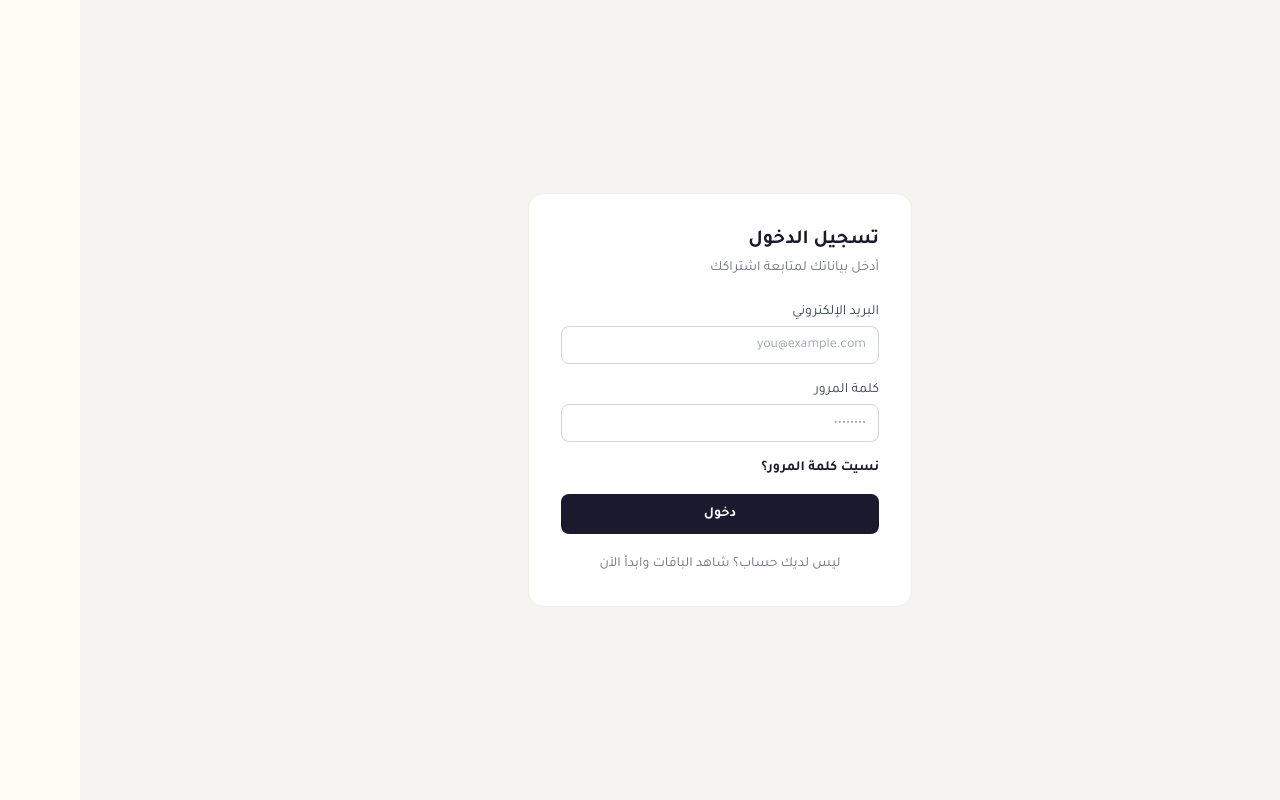
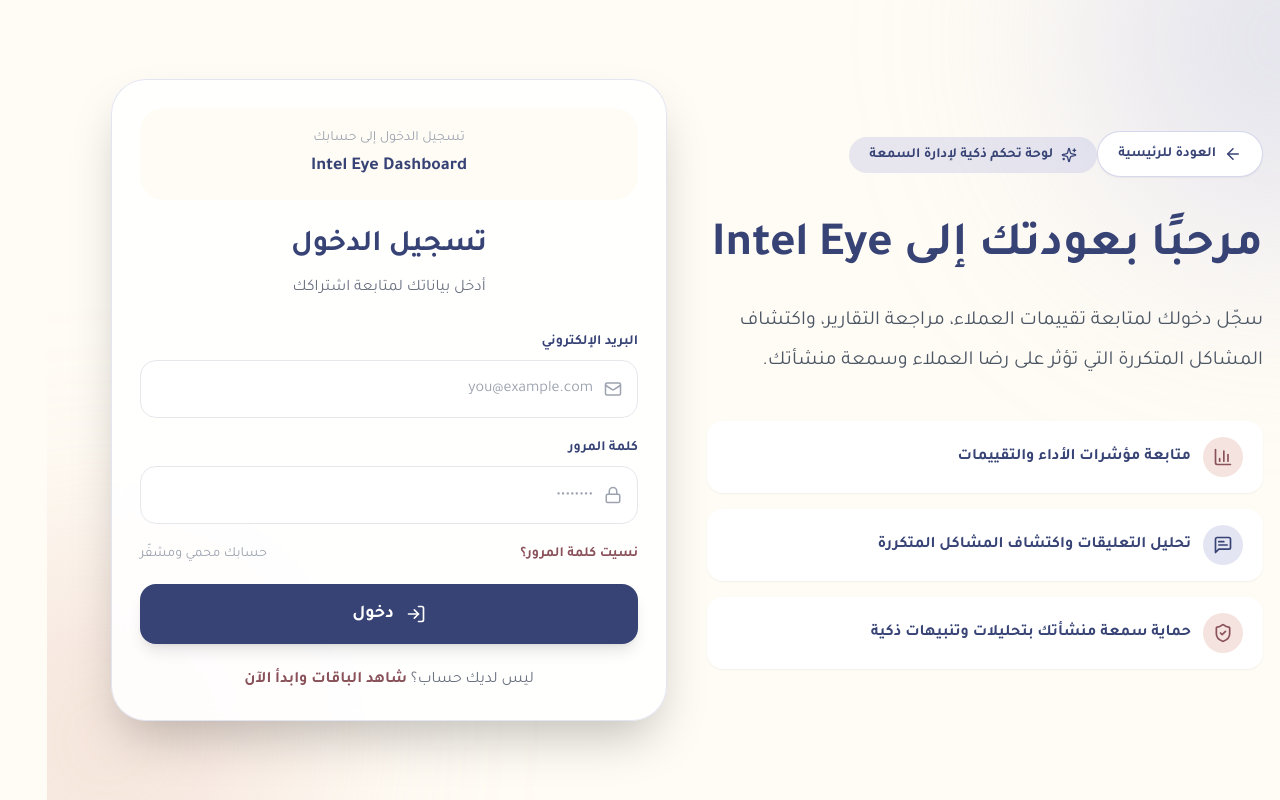
Before and after one commit to alaaalhrebi/inteleye, a Next.js app in the folder inteleye_project/: page /login in a window 1280 px wide. Built offline with nearby package versions, Linux system fonts and the light colour scheme; no server answers.

Commit message:
Update page.tsx

```diff
--- a/inteleye_project/src/app/login/page.tsx
+++ b/inteleye_project/src/app/login/page.tsx
@@ -1,117 +1,223 @@
 "use client";
 
-import { Suspense, useState } from "react";
-import { useRouter, useSearchParams } from "next/navigation";
+import Link from "next/link";
+import { useState } from "react";
+import { useRouter } from "next/navigation";
+import { motion } from "framer-motion";
+import {
+  ArrowLeft,
+  BarChart3,
+  Lock,
+  LogIn,
+  Mail,
+  MessageSquareText,
+  ShieldCheck,
+  Sparkles,
+} from "lucide-react";
 import { createSupabaseBrowserClient } from "@/lib/supabase-browser";
 
 export default function LoginPage() {
-  return (
-    <Suspense fallback={null}>
-      <LoginForm />
-    </Suspense>
-  );
-}
-
-function LoginForm() {
-  const searchParams = useSearchParams();
-  const selectedPlan = searchParams.get("plan") ?? "basic";
+  const router = useRouter();
+  const supabase = createSupabaseBrowserClient();
 
   const [email, setEmail] = useState("");
   const [password, setPassword] = useState("");
+
   const [loading, setLoading] = useState(false);
-  const [error, setError] = useState<string | null>(null);
+  const [message, setMessage] = useState("");
 
-  const router = useRouter();
-  const supabase = createSupabaseBrowserClient();
+  async function handleLogin(e: React.FormEvent<HTMLFormElement>) {
+    e.preventDefault();
 
-  async function handleSubmit(e: React.FormEvent) {
-    e.preventDefault();
     setLoading(true);
-    setError(null);
+    setMessage("");
 
-    const { data, error } = await supabase.auth.signInWithPassword({
+    const { error } = await supabase.auth.signInWithPassword({
       email,
       password,
     });
 
+    setLoading(false);
+
     if (error) {
-      setError(error.message);
-      setLoading(false);
+      setMessage("البريد الإلكتروني أو كلمة المرور غير صحيحة");
       return;
     }
 
-    const { data: client } = await supabase
-      .from("clients")
-      .select("subscription_status, plan")
-      .eq("user_id", data.user.id)
-      .single();
-
-    if (client?.subscription_status === "active") {
     router.push("/dashboard");
-      return;
-    }
-
-    const plan = client?.plan || selectedPlan || "basic";
-
-    router.push(`/checkout?plan=${plan}`);
   }
 
   return (
-    <div dir="rtl" className="min-h-screen flex items-center justify-center bg-[#f5f4f0] px-4">
-      <div className="w-full max-w-sm bg-white rounded-2xl border border-[#eeede8] p-8">
-        <h1 className="text-xl font-bold text-[#1a1a2e] mb-1">تسجيل الدخول</h1>
-        <p className="text-sm text-gray-500 mb-6">أدخل بياناتك لمتابعة اشتراكك</p>
+    <main
+      dir="rtl"
+      className="relative min-h-screen overflow-hidden bg-[#FFFCF5] px-6 py-10 text-[#374375]"
+    >
+      <div className="absolute right-[-140px] top-[-140px] h-[360px] w-[360px] rounded-full bg-[#BABDE2]/50 blur-[120px]" />
+      <div className="absolute bottom-[-120px] left-[-120px] h-[360px] w-[360px] rounded-full bg-[#DFAEA1]/40 blur-[120px]" />
 
-        <form onSubmit={handleSubmit} className="space-y-4">
+      <div className="relative mx-auto grid min-h-[calc(100vh-5rem)] max-w-6xl items-center gap-10 lg:grid-cols-2">
+        <motion.section
+          initial={{ opacity: 0, x: 40 }}
+          animate={{ opacity: 1, x: 0 }}
+          transition={{ duration: 0.7 }}
+          className="hidden lg:block"
+        >
+          <Link
+            href="/"
+            className="mb-10 inline-flex items-center gap-2 rounded-full border border-[#BABDE2]/60 bg-white px-5 py-3 text-sm font-bold text-[#374375] shadow-sm transition hover:bg-[#BABDE2]/20"
+          >
+            <ArrowLeft size={18} />
+            العودة للرئيسية
+          </Link>
+
+          <div className="mb-7 inline-flex items-center gap-2 rounded-full bg-[#BABDE2]/35 px-5 py-2 text-sm font-bold text-[#374375]">
+            <Sparkles size={16} />
+            لوحة تحكم ذكية لإدارة السمعة
+          </div>
+
+          <h1 className="max-w-xl text-5xl font-extrabold leading-[1.25] text-[#374375]">
+            مرحبًا بعودتك إلى Intel Eye
+          </h1>
+
+          <p className="mt-6 max-w-xl text-xl leading-10 text-gray-600">
+            سجّل دخولك لمتابعة تقييمات العملاء، مراجعة التقارير، واكتشاف
+            المشاكل المتكررة التي تؤثر على رضا العملاء وسمعة منشأتك.
+          </p>
+
+          <div className="mt-10 grid max-w-xl gap-4">
+            <div className="flex items-center gap-3 rounded-2xl bg-white px-5 py-4 shadow-sm">
+              <span className="flex h-10 w-10 items-center justify-center rounded-full bg-[#DFAEA1]/35 text-[#895159]">
+                <BarChart3 size={20} />
+              </span>
+              <span className="font-semibold text-[#374375]">
+                متابعة مؤشرات الأداء والتقييمات
+              </span>
+            </div>
+
+            <div className="flex items-center gap-3 rounded-2xl bg-white px-5 py-4 shadow-sm">
+              <span className="flex h-10 w-10 items-center justify-center rounded-full bg-[#BABDE2]/40 text-[#374375]">
+                <MessageSquareText size={20} />
+              </span>
+              <span className="font-semibold text-[#374375]">
+                تحليل التعليقات واكتشاف المشاكل المتكررة
+              </span>
+            </div>
+
+            <div className="flex items-center gap-3 rounded-2xl bg-white px-5 py-4 shadow-sm">
+              <span className="flex h-10 w-10 items-center justify-center rounded-full bg-[#DFAEA1]/35 text-[#895159]">
+                <ShieldCheck size={20} />
+              </span>
+              <span className="font-semibold text-[#374375]">
+                حماية سمعة منشأتك بتحليلات وتنبيهات ذكية
+              </span>
+            </div>
+          </div>
+        </motion.section>
+
+        <motion.section
+          initial={{ opacity: 0, y: 30 }}
+          animate={{ opacity: 1, y: 0 }}
+          transition={{ duration: 0.7 }}
+          className="mx-auto w-full max-w-xl"
+        >
+          <div className="rounded-[2.2rem] border border-[#BABDE2]/40 bg-white/90 p-7 shadow-2xl backdrop-blur">
+            <div className="mb-7 rounded-[1.5rem] bg-[#FFFCF5] px-5 py-5 text-center">
+              <p className="mb-1 text-sm text-gray-400">
+                تسجيل الدخول إلى حسابك
+              </p>
+              <p className="text-lg font-extrabold text-[#374375]">
+                Intel Eye Dashboard
+              </p>
+            </div>
+
+            <div className="mb-8 text-center">
+              <h1 className="text-3xl font-extrabold text-[#374375]">
+                تسجيل الدخول
+              </h1>
+              <p className="mt-3 text-gray-500">
+                أدخل بياناتك لمتابعة اشتراكك
+              </p>
+            </div>
+
+            <form onSubmit={handleLogin} className="space-y-5">
               <div>
-            <label className="block text-sm text-gray-700 mb-1">البريد الإلكتروني</label>
+                <label className="mb-2 block text-sm font-bold text-[#374375]">
+                  البريد الإلكتروني
+                </label>
+
+                <div className="relative">
+                  <Mail
+                    size={18}
+                    className="absolute right-4 top-1/2 -translate-y-1/2 text-gray-400"
+                  />
                   <input
-              type="email"
-              required
                     value={email}
                     onChange={(e) => setEmail(e.target.value)}
-              className="w-full border border-gray-300 rounded-lg px-3 py-2 text-sm focus:outline-none focus:ring-2 focus:ring-[#1a1a2e]"
+                    required
+                    type="email"
+                    className="w-full rounded-2xl border border-gray-200 bg-white py-4 pl-4 pr-11 text-right outline-none transition focus:border-[#374375] focus:ring-4 focus:ring-[#BABDE2]/30"
                     placeholder="you@example.com"
                   />
                 </div>
+              </div>
 
               <div>
-            <label className="block text-sm text-gray-700 mb-1">كلمة المرور</label>
+                <label className="mb-2 block text-sm font-bold text-[#374375]">
+                  كلمة المرور
+                </label>
+
+                <div className="relative">
+                  <Lock
+                    size={18}
+                    className="absolute right-4 top-1/2 -translate-y-1/2 text-gray-400"
+                  />
                   <input
-              type="password"
-              required
-              minLength={6}
                     value={password}
                     onChange={(e) => setPassword(e.target.value)}
-              className="w-full border border-gray-300 rounded-lg px-3 py-2 text-sm focus:outline-none focus:ring-2 focus:ring-[#1a1a2e]"
+                    required
+                    type="password"
+                    className="w-full rounded-2xl border border-gray-200 bg-white py-4 pl-4 pr-11 text-right outline-none transition focus:border-[#374375] focus:ring-4 focus:ring-[#BABDE2]/30"
                     placeholder="••••••••"
                   />
                 </div>
-        <a
+              </div>
+
+              <div className="flex items-center justify-between text-sm">
+                <Link
                   href="/reset-password"
-        className="block text-right text-sm text-[#1a1a2e] font-semibold hover:underline"
+                  className="font-bold text-[#895159] transition hover:text-[#374375]"
                 >
                   نسيت كلمة المرور؟
-        </a>
-          {error && (
-            <p className="text-sm text-red-600 bg-red-50 rounded-lg px-3 py-2">
-              {error}
+                </Link>
+
+                <span className="text-gray-400">حسابك محمي ومشفّر</span>
+              </div>
+
+              {message && (
+                <p className="rounded-2xl bg-[#DFAEA1]/30 px-4 py-3 text-center text-sm font-bold text-[#895159]">
+                  {message}
                 </p>
               )}
 
               <button
                 type="submit"
                 disabled={loading}
-            className="w-full bg-[#1a1a2e] text-white rounded-lg py-2.5 text-sm font-bold disabled:opacity-60"
+                className="group flex w-full items-center justify-center gap-3 rounded-2xl bg-[#374375] px-6 py-4 text-lg font-extrabold text-white shadow-lg transition hover:bg-[#895159] disabled:cursor-not-allowed disabled:opacity-60"
               >
-            {loading ? "جاري الدخول..." : "دخول "}
+                <LogIn size={20} />
+                {loading ? "جاري تسجيل الدخول..." : "دخول"}
               </button>
             </form>
 
-        <a href="/pricing" className="block text-center text-sm text-gray-500 mt-5">
-          ليس لديك حساب؟ شاهد الباقات وابدأ الآن
-        </a>
+            <p className="mt-6 text-center text-gray-500">
+              ليس لديك حساب؟{" "}
+              <Link href="/signup" className="font-extrabold text-[#895159]">
+                شاهد الباقات وابدأ الآن
+              </Link>
+            </p>
           </div>
+        </motion.section>
       </div>
+    </main>
   );
 }
```
Lines whose indentation alone changed are shown as unchanged.
